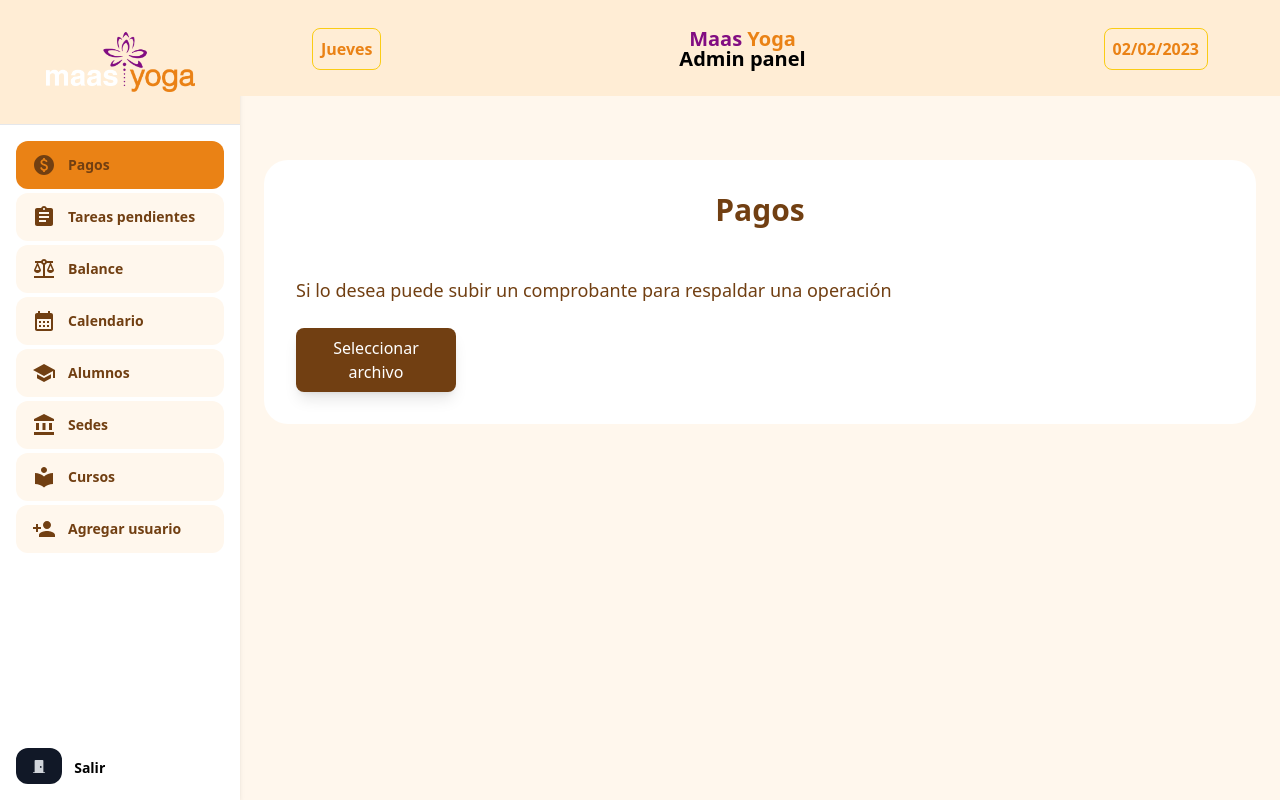
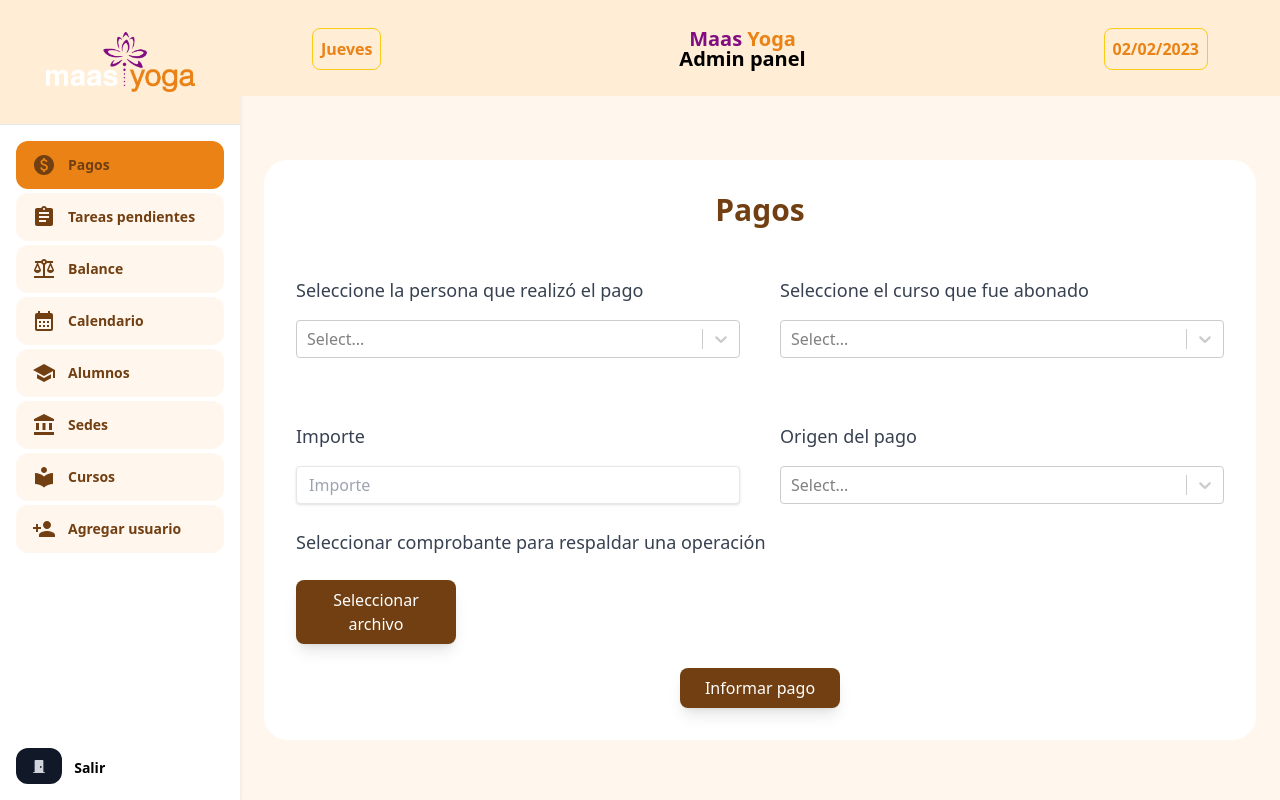
Before and after one commit to maasyoga/maas-yoga, a React (Create React App) app in the folder frontend/: page /home in a window 1280 px wide. Built offline with nearby package versions, Linux system fonts and the light colour scheme; no server answers.

Commit message:
payment service added

```diff
--- a/frontend/src/components/commonInput.jsx
+++ b/frontend/src/components/commonInput.jsx
@@ -4,7 +4,7 @@ export default function CommonInput(props) {
 
     return(
         <>
-            <label className="block text-gray-700 text-sm font-bold mb-2" for="email">
+            <label className={props.className ? props.className : "block text-gray-700 text-sm font-bold mb-2"} for="email">
                 {props.label}
             </label>
             <input className="shadow appearance-none border rounded w-full py-2 px-3 text-gray-700 leading-tight focus:outline-none focus:shadow-outline"
--- a/frontend/src/pages/payments.jsx
+++ b/frontend/src/pages/payments.jsx
@@ -1,14 +1,23 @@
 import React, { useEffect, useState } from "react";
-import Chart from "../components/chart";
-import AddIcon from '@mui/icons-material/Add';
 import paymentsService from "../services/paymentsService";
+import Select from 'react-select';
+import studentsService from '../services/studentsService';
+import coursesService from "../services/coursesService";
+import CommonInput from "../components/commonInput";
 
 export default function Payments(props) {
 
     const [file, setFile] = useState([]);
     const [haveFile, setHaveFile] = useState(false);
     const [fileName, setFilename] = useState("");
-
+    const [students, setStudents] = useState([]);
+    const [courses, setCourses] = useState([]);
+    const [selectedStudent, setSelectedStudent] = useState('');
+    const [selectedCourse, setSelectedCourse] = useState('');
+    const [fileId, setFileId] = useState('');
+    const [ammount, setAmmount] = useState(null);
+    const [paymentMethod, setPaymentMethod] = useState('');
+    const [disabled, setDisabled] = useState(true);
     const handleFileChange = (e) => {
         if (e.target.files) {
           setFile([...file, e.target.files[0]]);
@@ -17,10 +26,27 @@ export default function Payments(props) {
         }
     };
 
+    const paymentOptions = [
+        {
+            label: 'Mercado pago',
+            value: 'Mercado pago'
+        },
+        {
+            label: 'Paypal',
+            value: 'Paypal'
+        },
+        {
+            label: 'Efectivo',
+            value: 'Efectivo'
+        }
+    ]
+
     const uploadFile = async (file, fileName) => {
         const response = await paymentsService.uploadFile(file, fileName);
+        setFileId(response.id);
         setFile([]);
         setHaveFile(false);
+        //checkValues();
         setFilename("");
     }
 
@@ -30,14 +56,102 @@ export default function Payments(props) {
         setFilename("");
     }
 
+    const handleChangeStudent = (selectedOpt) => {
+        setSelectedStudent(selectedOpt.id);
+        //checkValues();
+    };
+
+    const handleChangeCourse = (selectedOpt) => {
+        setSelectedCourse(selectedOpt.id);
+        //checkValues();
+    };
+
+    const handleChangeAmmount = (e) => {
+       setAmmount(e.target.value)
+       //checkValues();
+    }
+
+    const handleChangePayments = (e) => {
+        setPaymentMethod(e.value);
+       // checkValues();
+    }
+
+    /*const checkValues = () => {
+        if((ammount !== null) && (selectedCourse !== '') && (selectedStudent !== '') && (paymentMethod !== '') && (fileId !== '')){
+            setDisabled(false);
+            console.log(disabled)
+        } else {
+            setDisabled(true);
+            console.log(disabled)
+        }
+    }*/
+
+    const informPayment = async () => {
+        console.log('me ejecute')
+        const data = {
+            courseId: selectedCourse,
+            paymentType: paymentMethod,
+            fileId: fileId,
+            paymentValue: ammount,
+            studentId: selectedStudent
+        }
+        await paymentsService.informPayment(data);
+    }
+
+    useEffect(() => {
+        const getStudents = async () => {
+            const studentsList = await studentsService.getStudents();
+            studentsList.forEach(student => {
+                student.label = student.name;
+                student.value = student.id;
+            })
+            setStudents(studentsList);
+        }
+        const getCourses = async () => {
+            const coursesList = await coursesService.getCourses();
+            coursesList.forEach(course => {
+                course.label = course.title;
+                course.value = course.id;
+            })
+            setCourses(coursesList);
+        }
+        getStudents();
+        getCourses();
+      }, [])
+
     return(
         <>
             <div className="px-6 py-8 max-w-6xl mx-auto">
                 <div className="bg-white rounded-3xl p-8 mb-5 mt-6 md:mt-16">
                 <h1 className="text-2xl md:text-3xl text-center font-bold mb-12 text-yellow-900">Pagos</h1>
-               {!haveFile ? (<><span className="text-yellow-900 text-lg mt-6">Si lo desea puede subir un comprobante para respaldar una operación</span><label for="fileUpload" className="mt-6 bg-yellow-900 w-40 h-auto rounded-lg py-2 px-3 text-center shadow-lg flex justify-center items-center text-white transition duration-200 ease-in-out bg-none hover:bg-none transform hover:-translate-y-1 hover:scale-115">Seleccionar archivo</label>
+                <div className="grid grid-cols-2 gap-10">
+                    <div className="col-span-2 md:col-span-1 pb-6">
+                        <span className="text-gray-700 text-lg mt-6">Seleccione la persona que realizó el pago</span>
+                        <div className="mt-4"><Select onChange={handleChangeStudent} options={students} /></div>
+                    </div>
+                    <div className="col-span-2 md:col-span-1 pb-6">
+                        <span className="text-gray-700 text-lg mt-6">Seleccione el curso que fue abonado</span>
+                        <div className="mt-4"><Select onChange={handleChangeCourse} options={courses} /></div>
+                    </div>
+                    <div className="col-span-2 md:col-span-1 pb-6">
+                        <CommonInput
+                            label="Importe"
+                            name="title"
+                            className="block text-lg text-gray-700 mb-4"
+                            type="number"
+                            placeholder="Importe"
+                            onChange={handleChangeAmmount}
+                        />
+                    </div>
+                    <div className="col-span-2 md:col-span-1 pb-6">
+                        <span className="text-gray-700 text-lg mt-6">Origen del pago</span>
+                        <div className="mt-4"><Select onChange={handleChangePayments} options={paymentOptions} /></div>
+                    </div>
+                </div>
+               {!haveFile ? (<><span className="text-gray-700 text-lg mt-6">Seleccionar comprobante para respaldar una operación</span><label for="fileUpload" className="mt-6 bg-yellow-900 w-40 h-auto rounded-lg py-2 px-3 text-center shadow-lg flex justify-center items-center text-white hover:bg-orange-550">Seleccionar archivo</label>
                 <input type="file" id="fileUpload" style={{ display: 'none' }} onChange={handleFileChange}></input></>) :
-                (<><span className="text-yellow-900 text-lg mt-6">Nombre del archivo: {fileName}</span><div className="flex flex-rox gap-4"><button onClick={() => uploadFile(file, 'Alfonso')} className="mt-6 bg-yellow-900 w-40 h-auto rounded-lg py-2 px-3 text-center shadow-lg flex justify-center items-center text-white transition duration-200 ease-in-out bg-none hover:bg-none transform hover:-translate-y-1 hover:scale-115">Subir archivo</button><button onClick={() => deleteSelection()} className="mt-6 bg-yellow-900 w-40 h-auto rounded-lg py-2 px-3 text-center shadow-lg flex justify-center items-center text-white transition duration-200 ease-in-out bg-none hover:bg-none transform hover:-translate-y-1 hover:scale-115">Eliminar selección</button></div></>)}
+                (<><span className="text-gray-700 text-lg mt-6">Nombre del archivo: {fileName}</span><div className="flex flex-rox gap-4"><button onClick={() => uploadFile(file, 'Alfonso')} className="mt-6 bg-yellow-900 w-40 h-auto rounded-lg py-2 px-3 text-center shadow-lg flex justify-center items-center text-white hover:bg-orange-550">Subir archivo</button><button onClick={() => deleteSelection()} className="mt-6 bg-yellow-900 w-40 h-auto rounded-lg py-2 px-3 text-center shadow-lg flex justify-center items-center text-white transition duration-200 ease-in-out bg-none hover:bg-none transform hover:-translate-y-1 hover:scale-115">Eliminar selección</button></div></>)}
+                <div className="grid justify-items-center"><button onClick={informPayment} className={`mt-6 bg-${disabled ? 'yellow-900' : 'gray-200'} w-40 h-auto rounded-lg py-2 px-3 text-center shadow-lg flex justify-center items-center text-white hover:bg-orange-550`}>Informar pago</button></div>
               </div>
             </div>
         </>
--- a/frontend/src/services/paymentsService.js
+++ b/frontend/src/services/paymentsService.js
@@ -34,7 +34,7 @@ export default {
                 })
         });
     },
-    informPayment(studentId, paymentInfo) {
+    informPayment(paymentInfo) {
         return new Promise((resolve, reject) => {
             const accessToken = localStorage.getItem('accessToken')
             let headers = { Authorization: `Bearer ${accessToken}` }
@@ -46,7 +46,7 @@ export default {
                 "value": paymentInfo.paymentValue
             }
             axios
-                .post(baseUrl + `api/v1/payments/students/${studentId}`, data, { headers })
+                .post(baseUrl + `api/v1/payments/students/${paymentInfo.studentId}`, data, { headers })
                 .then((response) => {
                     resolve(response.data);
                 })
```
